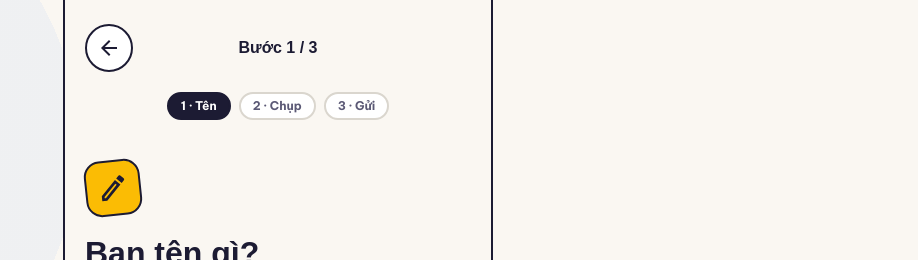
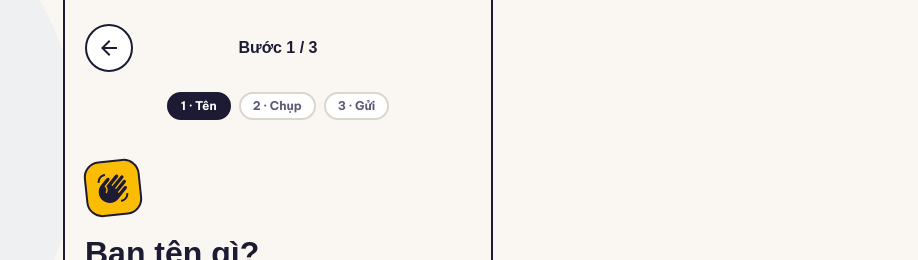
Before and after one commit to MinhTrietNg/PhotoWall, a React (Vite) app in the folder frontend/: page /name in a window 1280 px wide. Shown: the top 260 px of the page, without its empty margins (362-1280 px from the left). Built offline with nearby package versions, Linux system fonts and the light colour scheme; no server answers; a web font is replaced by a local one.

Commit message:
fix(frontend): ô minh hoạ S02 dùng bàn tay vẫy như artboard
Ô vàng đầu màn nhập tên trên artboard là Material waving_hand — một lời
chào — còn code dùng bút chì (edit). Thêm path waving_hand; edit vẫn là icon
"Sửa tên" ở S06.

```diff
--- a/frontend/src/components/Icon.tsx
+++ b/frontend/src/components/Icon.tsx
@@ -44,7 +44,10 @@ const PATHS = {
   // (design) S04 "Chụp lại", E02 "Gửi lại"
   refresh:
     'M17.65 6.35A7.958 7.958 0 0 0 12 4c-4.42 0-7.99 3.58-7.99 8s3.57 8 7.99 8c3.73 0 6.84-2.55 7.73-6h-2.08A5.99 5.99 0 0 1 12 18c-3.31 0-6-2.69-6-6s2.69-6 6-6c1.66 0 3.14.69 4.22 1.78L13 11h7V4l-2.35 2.35z',
-  // (design) S02 heading tile, S06 "Sửa tên"
+  // (design) S02 heading tile — Material `waving_hand`
+  wavingHand:
+    'M23 17c0 3.31-2.69 6-6 6v-1.5c2.48 0 4.5-2.02 4.5-4.5H23zM1 7c0-3.31 2.69-6 6-6v1.5C4.52 2.5 2.5 4.52 2.5 7H1zm7.01-2.68-4.6 4.6c-3.22 3.22-3.22 8.45 0 11.67s8.45 3.22 11.67 0l7.07-7.07c.49-.49.49-1.28 0-1.77-.49-.49-1.28-.49-1.77 0l-4.42 4.42-.71-.71 6.54-6.54c.49-.49.49-1.28 0-1.77s-1.28-.49-1.77 0l-5.83 5.83-.71-.71 6.89-6.89c.49-.49.49-1.28 0-1.77s-1.28-.49-1.77 0l-6.89 6.89-.7-.71 5.48-5.48c.49-.49.49-1.28 0-1.77s-1.28-.49-1.77 0l-7.62 7.62c1.22 1.57 1.11 3.84-.33 5.28l-.71-.71c1.17-1.17 1.17-3.07 0-4.24l-.35-.35 4.07-4.07c.49-.49.49-1.28 0-1.77-.49-.48-1.28-.48-1.77.01z',
+  // (design) S06 "Sửa tên"
   edit: 'm14.06 9.02.92.92L5.92 19H5v-.92l9.06-9.06M17.66 3c-.25 0-.51.1-.7.29l-1.83 1.83 3.75 3.75 1.83-1.83a.996.996 0 0 0 0-1.41l-2.34-2.34c-.2-.2-.45-.29-.71-.29zm-3.6 3.19L3 17.25V21h3.75L17.81 9.94l-3.75-3.75z',
   // (design) S09 "Gỡ dải ảnh của tôi"
   delete:
--- a/frontend/src/pages/EnterName.tsx
+++ b/frontend/src/pages/EnterName.tsx
@@ -39,7 +39,7 @@ export function EnterName() {
       <div className={styles.body}>
         <div className={styles.intro}>
           <span className={styles.disc} aria-hidden="true">
-            <Icon name="edit" size={32} />
+            <Icon name="wavingHand" size={32} />
           </span>
           <h1 className={`u ${styles.title}`}>Bạn tên gì?</h1>
           <p className={styles.sub}>Tên sẽ xuất hiện cùng dải ảnh của bạn trên màn hình lớn.</p>
```
